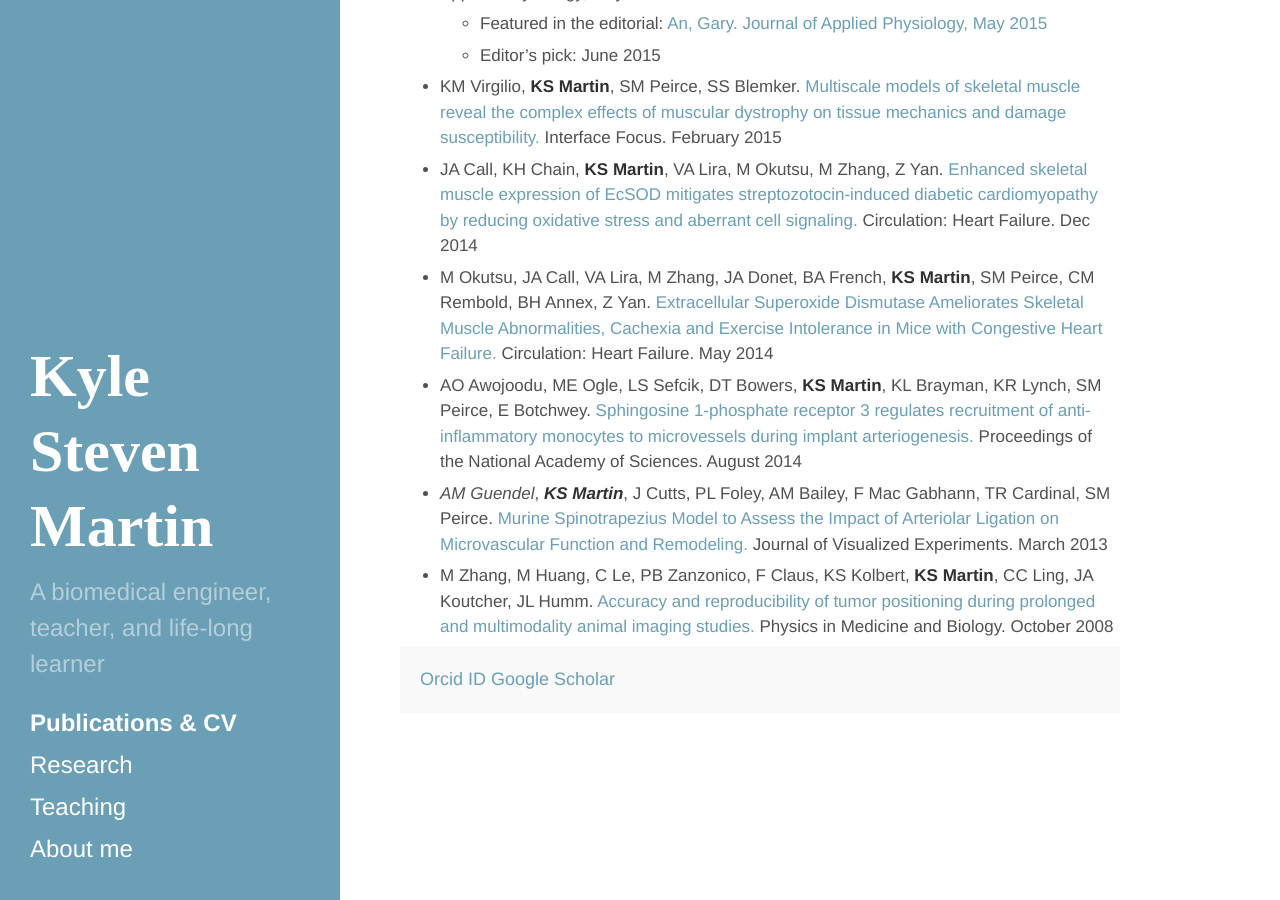
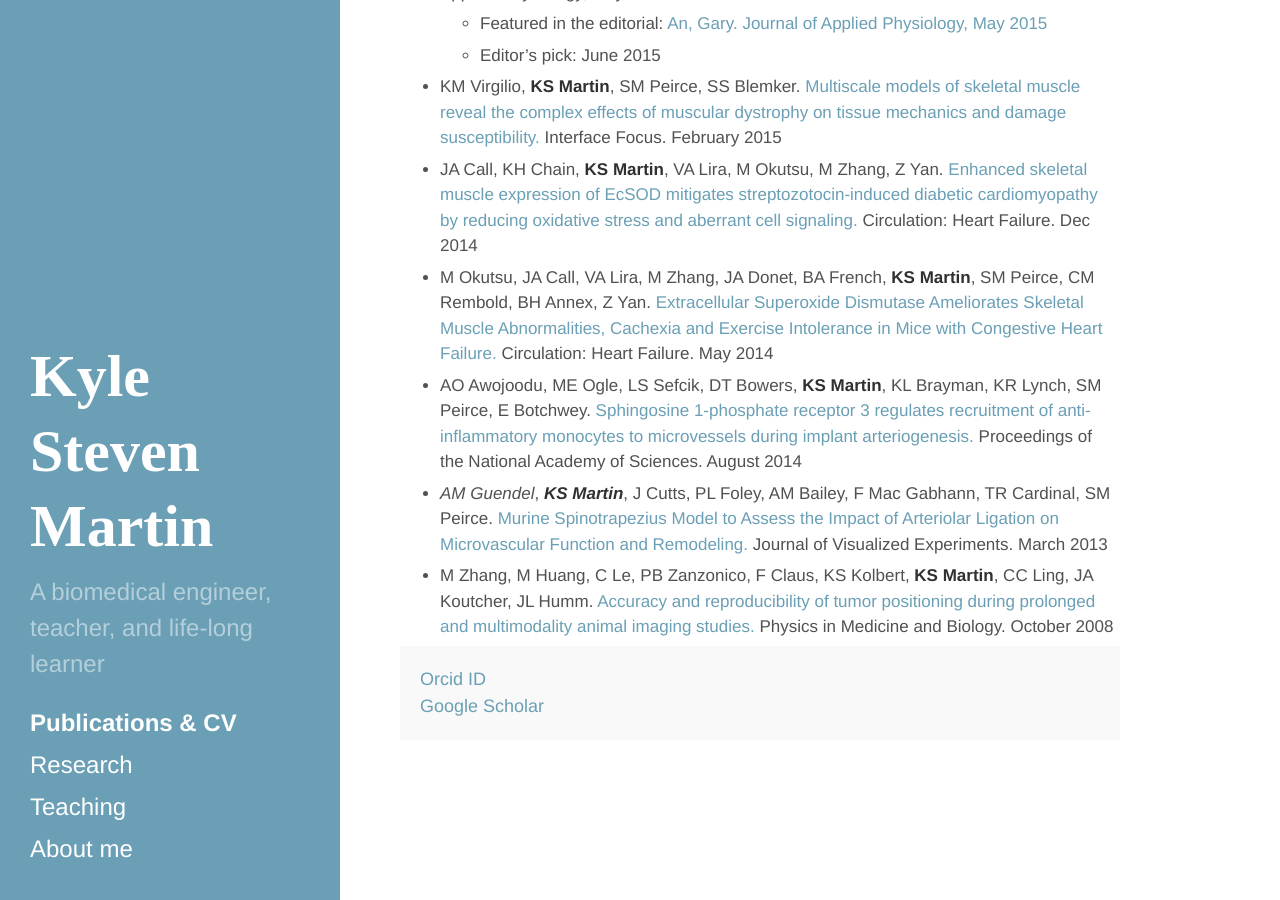
Before and after one commit to ksm362/ksm362.github.io, a Jekyll site: the page built from PubsCV.md, in a window 1280 px wide and 900 px high, scrolled down 597 px. Built offline with Jekyll 4.4.1, drawn with Linux system fonts in a browser that asks for light colours.

Commit message:
adding line break

```diff
--- a/PubsCV.md
+++ b/PubsCV.md
@@ -23,6 +23,6 @@ title: Publications & CV
 - M Zhang, M Huang, C Le, PB Zanzonico, F Claus, KS Kolbert, **KS Martin**, CC Ling, JA Koutcher, JL Humm.  [Accuracy and reproducibility of tumor positioning during prolonged and multimodality animal imaging studies.](http://iopscience.iop.org/article/10.1088/0031-9155/53/20/021/meta)	 Physics in Medicine and Biology. October 2008
 
 <p class="message">
-<a href="http://orcid.org/0000-0002-6161-9611">Orcid ID</a>
+<a href="http://orcid.org/0000-0002-6161-9611">Orcid ID</a><br>
 <a href="https://scholar.google.se/citations?user=4rJ1zHgAAAAJ&hl=en&oi=sra">Google Scholar</a>
 </p>
```
